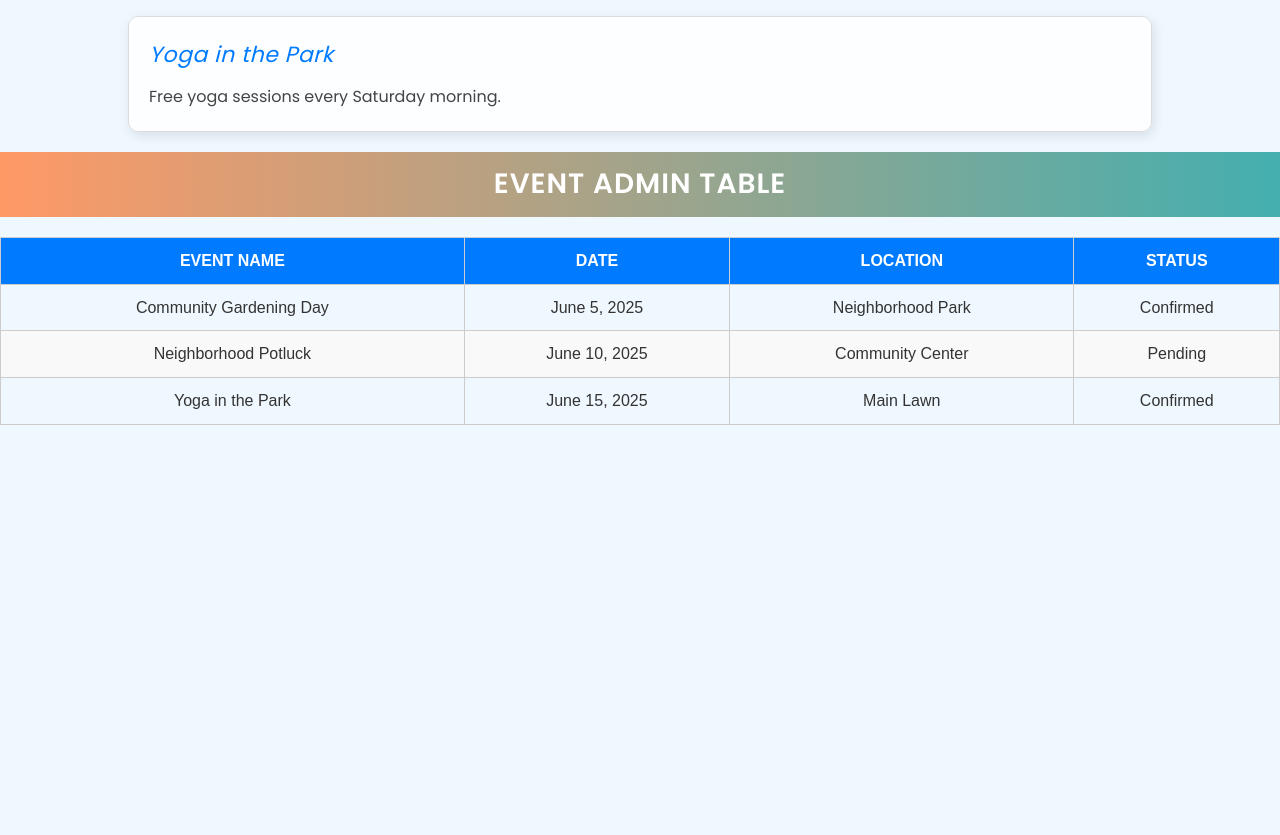
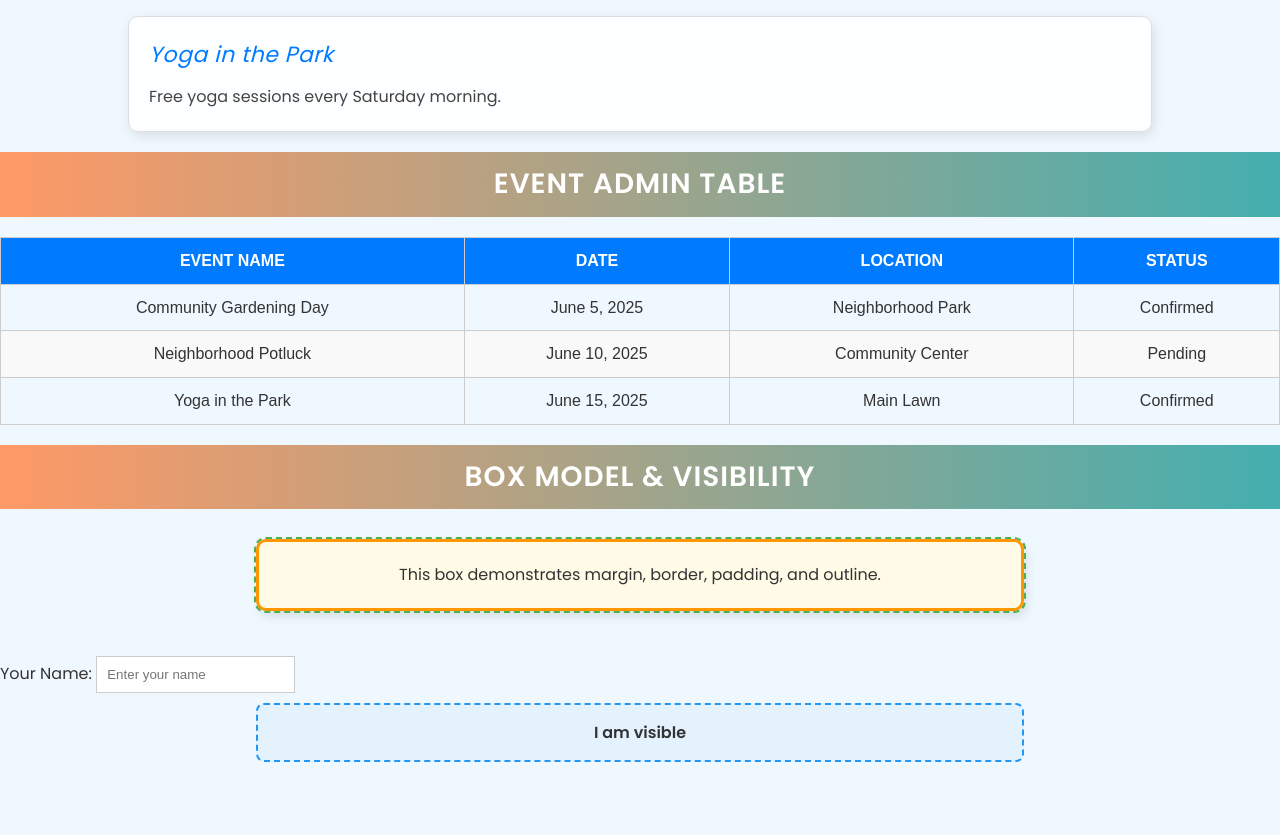
Before and after one commit to AmruthaChandana/Module-1-CSS, a plain HTML site: page index.html in a window 1280 px wide. Shown: the part 582-1417 px from the top of the page. Before the commit the page ends 1007 px from the top, so only its background shows below. Drawn offline with Linux system fonts and the light colour scheme.

Commit message:
adding box model and layout controls

```diff
--- a/index.html
+++ b/index.html
@@ -80,6 +80,26 @@
   </table>
   </section>
 
+  <!-- Task 8: Box Model & Visibility Demo -->
+<section>
+  <h2>Box Model & Visibility</h2>
+
+  <div class="demo-box">
+    This box demonstrates margin, border, padding, and outline.
+  </div>
+
+  <form class="outline-form">
+    <label>
+      Your Name:
+      <input type="text" class="focus-input" placeholder="Enter your name" />
+    </label>
+  </form>
+
+  <div class="box visible-box">I am visible</div>
+  <div class="box hidden-box">I am hidden (visibility)</div>
+  <div class="box none-box">I am gone (display)</div>
+</section>
+
   </main>
 
 
--- a/styles.css
+++ b/styles.css
@@ -173,3 +173,53 @@ a:active {
   color: white;
   text-transform: uppercase;
 }
+
+/* ===== Task 8: Box Model and Visibility Demo ===== */
+
+/* Box demonstrating margin, border, padding, outline */
+.demo-box {
+  margin: 30px auto;
+  padding: 20px;
+  border: 3px solid #ff9800;
+  outline: 2px dashed #4caf50;
+  background-color: #fffbe6;
+  color: #333;
+  width: 60%;
+  text-align: center;
+  border-radius: 10px;
+  box-shadow: 3px 6px 10px rgba(0, 0, 0, 0.1);
+}
+
+/* Form outline on focus */
+.outline-form input.focus-input {
+  padding: 10px;
+  border: 1px solid #ccc;
+  margin-top: 15px;
+}
+
+.outline-form input.focus-input:focus {
+  outline: 3px solid #ff5722;
+  border-color: #ff9800;
+}
+
+/* Visibility and display demo boxes */
+.box {
+  width: 60%;
+  margin: 10px auto;
+  padding: 15px;
+  text-align: center;
+  border: 2px dashed #2196f3;
+  background-color: #e3f2fd;
+  font-weight: bold;
+  border-radius: 8px;
+}
+
+/* Hidden using visibility */
+.hidden-box {
+  visibility: hidden;
+}
+
+/* Removed using display */
+.none-box {
+  display: none;
+}
```
